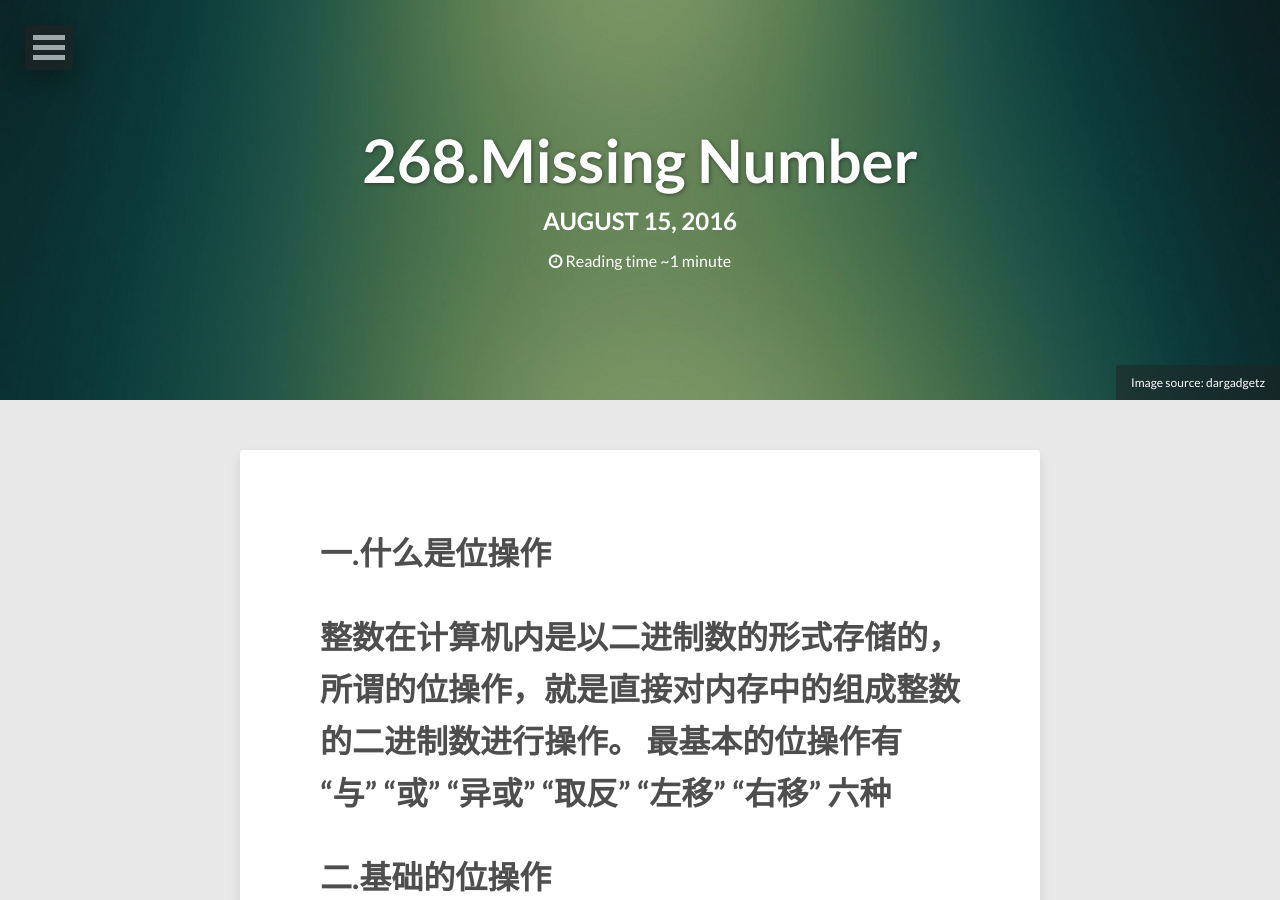
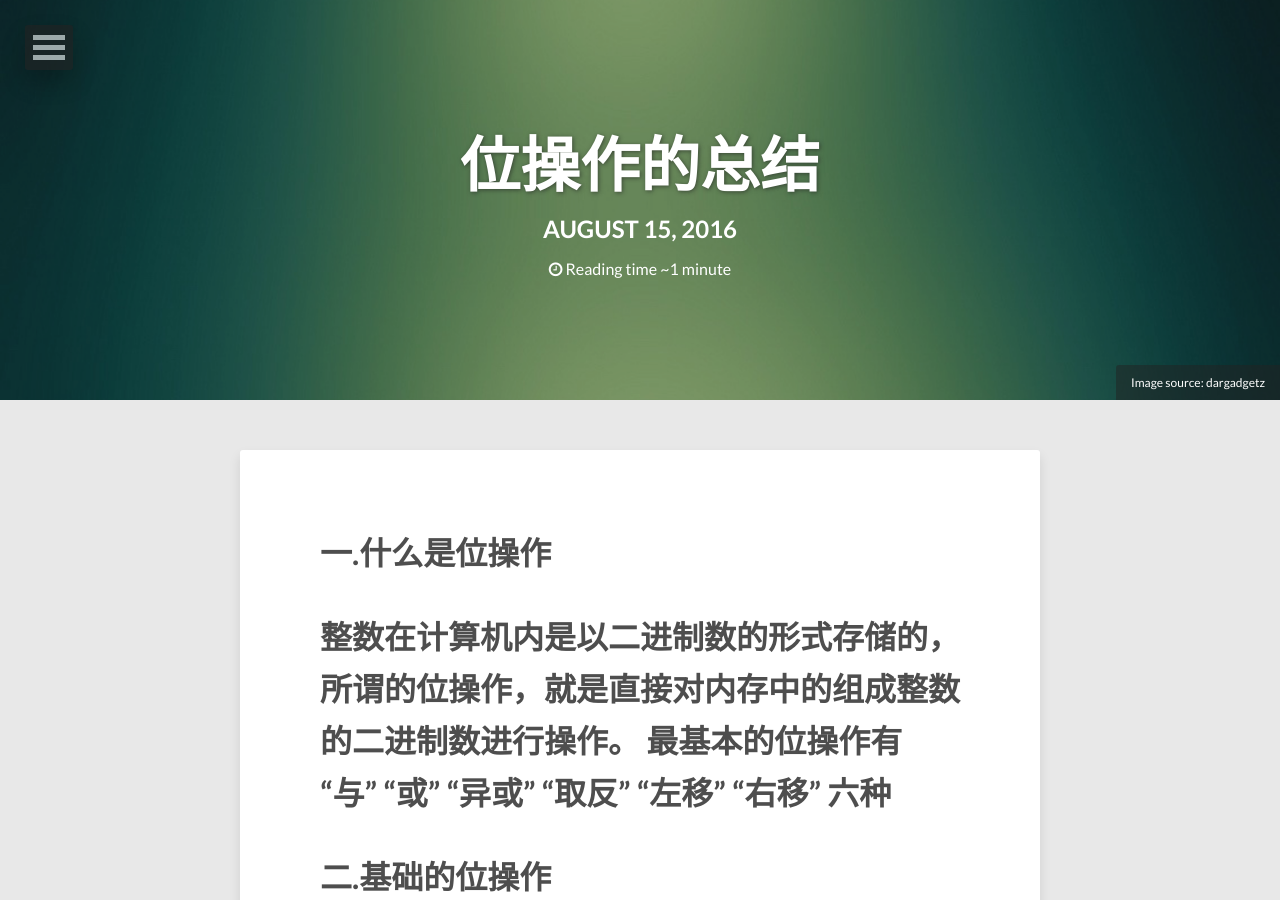
Before and after one commit to Kelvinmao/kelvinmao.github.io, a Jekyll site: the page built from _posts/2016-08-15-位操作的总结.md, in a window 1280 px wide and 900 px high. Built offline with Jekyll 4.4.1, drawn with Linux system fonts in a browser that asks for light colours; nearby versions of some CDN libraries.

Commit message:
Update 2016-08-15-位操作的总结.md

```diff
--- a/_posts/2016-08-15-位操作的总结.md
+++ b/_posts/2016-08-15-位操作的总结.md
@@ -1,9 +1,9 @@
 ---
 layout: post
-title: 268.Missing Number
-description: "268.Missing Number"
+title: 位操作的总结
+description: "位操作"
 modified: 2014-12-24
-tags: [Leetcode Array]
+tags: [C/C++]
 image:
   feature: abstract-10.jpg
   credit: dargadgetz
```
